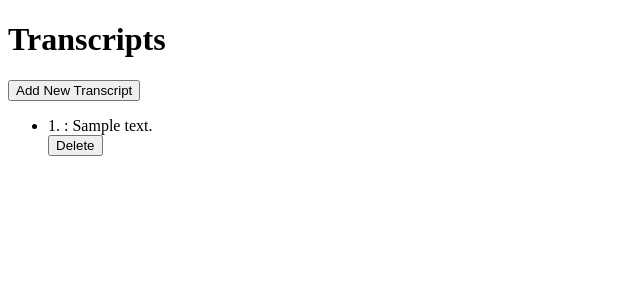
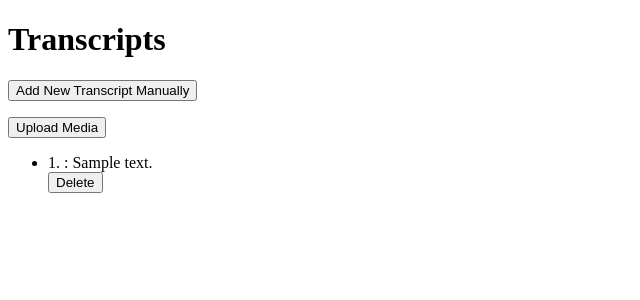
Before and after one commit to aljanjic/unlock-videos-app, a Django app: page /myapi/view/ in a window 1280 px wide. Shown: the top 300 px of the page, without its empty margins (0-640 px from the left). Run offline with Django 4.2, Linux system fonts and the light colour scheme; tables that the repository leaves empty hold one stand-in row (values such as "Sample post").

Commit message:
Enabling url change via button

```diff
--- a/jsonapi/myapi/templates/add_transcript.html
+++ b/jsonapi/myapi/templates/add_transcript.html
@@ -18,5 +18,7 @@
     <p>{{ message }}</p>
     {% endif %}
     <p><a href="{% url 'view_transcripts' %}"><button type="button">View Transcripts</button></a></p>
+    <p><a href="{% url 'upload_media' %}"><button type="button">Upload Media</button></a></p>
+
 </body>
 </html>
--- a/jsonapi/myapi/templates/upload_media.html
+++ b/jsonapi/myapi/templates/upload_media.html
@@ -6,6 +6,11 @@
     <meta http-equiv="refresh" content="30">
     {% endif %}
 </head>
+
+<p><a href="{% url 'view_transcripts' %}"><button type="button">View Transcripts</button></a></p>
+<p><a href="{% url 'add_transcript' %}"> <button>Add New Transcript Manually</button></a></p>
+
+
 <body>
     <h1>Upload a File</h1>
     <form method="post" enctype="multipart/form-data">
--- a/jsonapi/myapi/templates/view_transcripts.html
+++ b/jsonapi/myapi/templates/view_transcripts.html
@@ -6,9 +6,9 @@
 <body>
     <h1>Transcripts</h1>
     <!-- Add button to navigate to add_transcript -->
-    <a href="{% url 'add_transcript' %}">
-        <button>Add New Transcript</button>
-    </a>
+    <p><a href="{% url 'add_transcript' %}"> <button>Add New Transcript Manually</button></a></p>
+    <p><a href="{% url 'upload_media' %}"> <button type="button">Upload Media</button></a></p>
+
     <ul>
         {% for transcript in transcripts %}
         <li>
```
